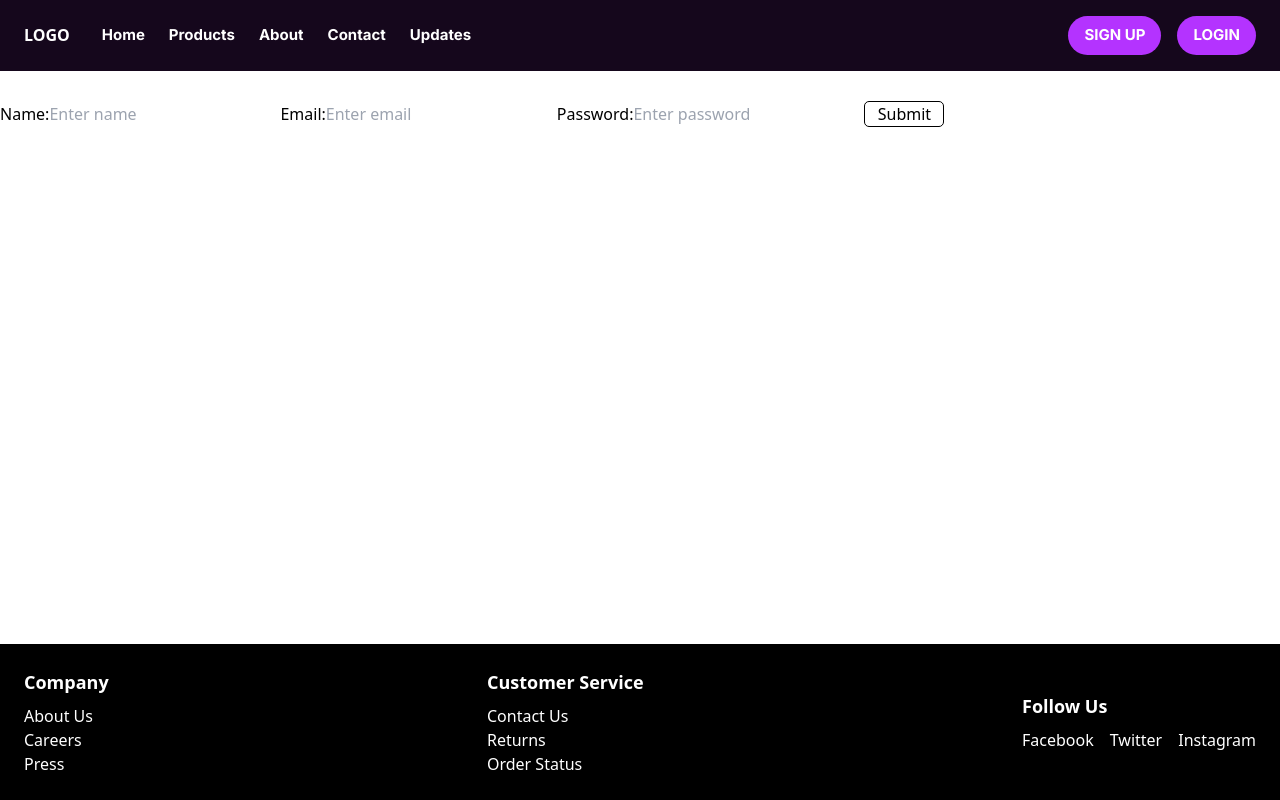
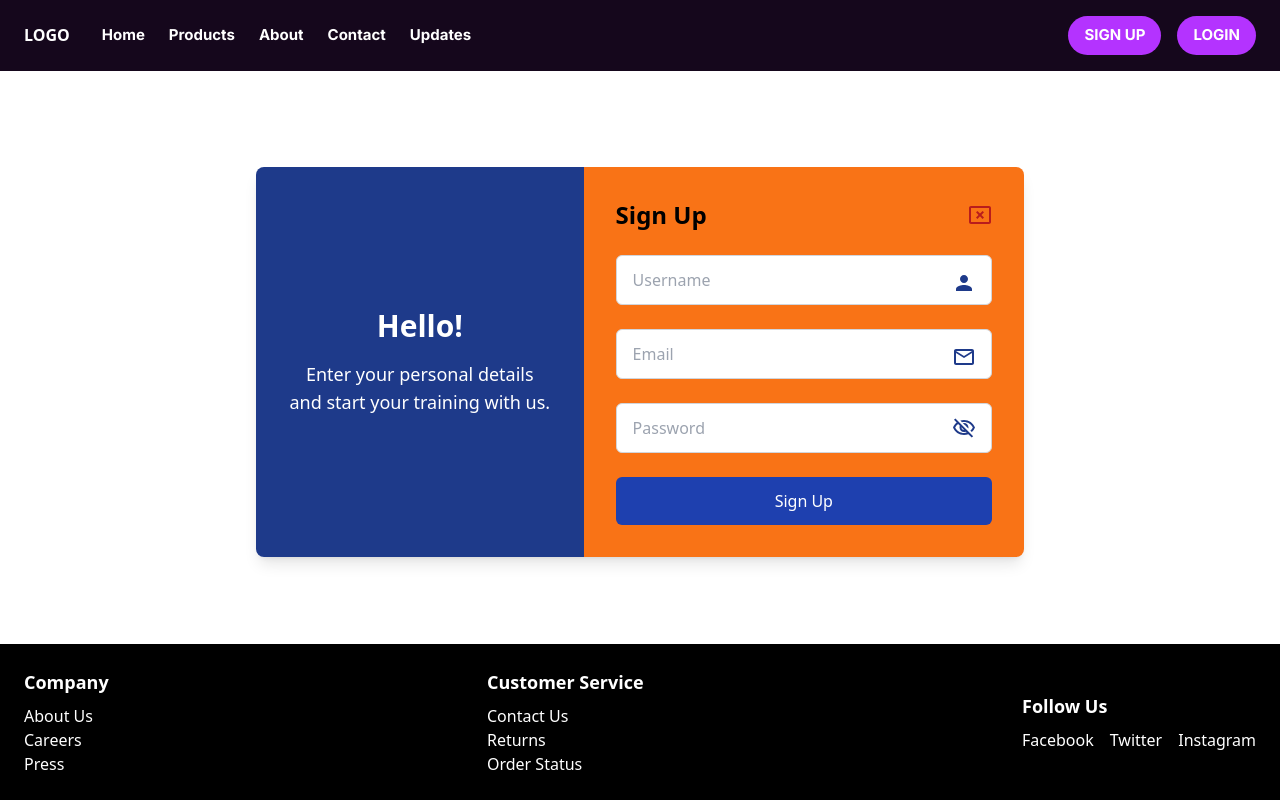
Before and after one commit to servetisikli/fit-lite-final-project-client, a React (Vite) app: page /signup in a window 1280 px wide. Built offline with nearby package versions, Linux system fonts and the light colour scheme; a web font is replaced by a local one.

Commit message:
register and login updated

```diff
--- a/src/pages/login/Login.jsx
+++ b/src/pages/login/Login.jsx
@@ -1,9 +1,116 @@
-import React from 'react'
+import React, { useContext } from "react";
+import axios from "axios";
+import { useState } from "react";
+//import "./Login.css";
+import { useNavigate, Link } from "react-router";
+import { UserContext } from "../../contexts/UserContext";
+import MailOutlineOutlinedIcon from "@mui/icons-material/MailOutlineOutlined";
+import VisibilityOutlinedIcon from "@mui/icons-material/VisibilityOutlined";
+import VisibilityOffOutlinedIcon from "@mui/icons-material/VisibilityOffOutlined";
+import CancelPresentationOutlinedIcon from "@mui/icons-material/CancelPresentationOutlined";
 
 const Login = () => {
+  const [email, setEmail] = useState("");
+  const [password, setPassword] = useState("");
+  const { setIsUserLoggedIn } = useContext(UserContext);
+  const [visibleEye, setVisibleEye] = useState(false);
+  const navigator = useNavigate();
+
+  const [details, setDetails] = useState([]);
+  const userLogIn = { email, password };
+
+  const loginSubmit = async (e) => {
+    e.preventDefault();
+
+    try {
+      const response = await axios.post(
+        "http://localhost:5000/api/auth/login",
+        userLogIn
+      );
+      if (response.data) alert("User logged in succesfully");
+      else alert("Log in failed");
+      setIsUserLoggedIn(response.data);
+
+      setEmail("");
+      setPassword("");
+    } catch (error) {
+      console.log(error);
+    }
+  };
+
   return (
-    <div>Login</div>
-  )
-}
+    <div className="flex flex-col md:flex-row w-4/5 max-w-3xl mx-auto mt-24 bg-gray-100 rounded-lg shadow-lg overflow-hidden">
+      <div className=" md:flex flex-col justify-center items-center bg-blue-900 text-white w-2/2 p-8 ">
+        <h1 className="text-3xl font-bold mb-4">Welcome back!</h1>
+        <p className="text-lg text-center">
+          To keep connected with us, please login into your personal account.
+        </p>
+      </div>
+      <form
+        onSubmit={loginSubmit}
+        className="flex flex-col bg-orange-500 w-full md:w-2/2 p-8 space-y-6"
+      >
+        <div className="flex justify-between items-center">
+          <h2 className="text-2xl font-semibold">Login</h2>
+          {/* <p onClick={() => navigator("/")}>x</p> */}
+          <CancelPresentationOutlinedIcon
+            className="text-3xl cursor-pointer text-red-700 hover:text-red-600"
+            onClick={() => navigator("/")}
+          />
+        </div>
 
-export default Login
+        <div className="relative">
+          <input
+            type="email"
+            name="email"
+            placeholder="Email"
+            value={email}
+            onChange={(e) => setEmail(e.target.value)}
+            className="w-full px-4 py-3 border border-gray-300 rounded-md focus:outline-none focus:ring focus:ring-blue-300"
+          />
+          <MailOutlineOutlinedIcon className="absolute right-4 top-4 text-blue-900" />
+        </div>
+
+        <div className="relative">
+          <input
+            type={visibleEye ? "text" : "password"}
+            name="password"
+            placeholder="Password"
+            value={password}
+            onChange={(e) => setPassword(e.target.value)}
+            className="w-full px-4 py-3 border border-gray-300 rounded-md focus:outline-none focus:ring focus:ring-blue-300"
+          />
+          <span
+            onClick={() => setVisibleEye(!visibleEye)}
+            className="absolute right-4 top-3 text-blue-900 cursor-pointer"
+          >
+            {visibleEye ? (
+              <VisibilityOutlinedIcon />
+            ) : (
+              <VisibilityOffOutlinedIcon />
+            )}
+          </span>
+        </div>
+        <Link to="#" className="text-sm text-center text-gray-700 underline">
+          Forgot password?
+        </Link>
+
+        <button
+          type="submit"
+          value="Submit"
+          className="w-full py-3 bg-blue-800 text-white rounded-md hover:bg-blue-900 transition"
+        >
+          Submit
+        </button>
+        <div className="text-center text-gray-700">
+          Don't have an account?{" "}
+          <Link to="/auth/register" className="text-blue-600 underline">
+            Sign up
+          </Link>
+        </div>
+      </form>
+    </div>
+  );
+};
+
+export default Login;
--- a/src/pages/signup/Signup.jsx
+++ b/src/pages/signup/Signup.jsx
@@ -1,11 +1,18 @@
 import React from "react";
-import { useState } from "react";
+import { useState, useContext } from "react";
 import axios from "axios";
+import PersonIcon from "@mui/icons-material/Person";
+import CancelPresentationOutlinedIcon from "@mui/icons-material/CancelPresentationOutlined";
+import MailOutlineOutlinedIcon from "@mui/icons-material/MailOutlineOutlined";
+import VisibilityOutlinedIcon from "@mui/icons-material/VisibilityOutlined";
+import VisibilityOffOutlinedIcon from "@mui/icons-material/VisibilityOffOutlined";
 
-const Signup = () => {
+const Registration = () => {
   const [name, setName] = useState("");
   const [email, setEmail] = useState("");
   const [password, setPassword] = useState("");
+  const [visibleEye, setVisibleEye] = useState(false);
+  const [popClose, setPopClose] = useState(true);
 
   const [details, setDetails] = useState([]);
   const userData = { name, email, password };
@@ -26,55 +33,85 @@ const Signup = () => {
       console.log(error);
     }
   };
+  const closePopUp = () => {
+    setPopClose(false);
+  };
+  if (!popClose) return null;
 
   return (
-    <div>
-      <form style={{ marginTop: "30px" }}>
-        <label>
-          Name:
+    <div className="flex flex-col md:flex-row w-4/5 max-w-3xl mx-auto mt-24 bg-gray-100 rounded-lg shadow-lg overflow-hidden">
+      <div className=" md:flex flex-col justify-center items-center bg-blue-900 text-white w-2/2 p-8">
+        <h1 className="text-3xl font-bold mb-4">Hello!</h1>
+        <p className="text-lg text-center">
+          Enter your personal details and start your training with us.
+        </p>
+      </div>
+
+      <form className="flex flex-col bg-orange-500 w-full md:w-2/2 p-8 space-y-6">
+        <div className="flex justify-between items-center">
+          <h2 className="text-2xl font-semibold">Sign Up</h2>
+          <CancelPresentationOutlinedIcon
+            className="text-3xl cursor-pointer text-red-700 hover:text-red-600"
+            onClick={closePopUp}
+          />
+        </div>
+
+        <div className="relative">
           <input
             type="text"
-            name="name"
-            placeholder="Enter name"
+            name="Username"
+            placeholder="Username"
             value={name}
             onChange={(e) => setName(e.target.value)}
+            className="w-full px-4 py-3 border border-gray-300 rounded-md focus:outline-none focus:ring focus:ring-blue-300"
           />
-        </label>
-        <label>
-          Email:
+          <PersonIcon className="absolute right-4 top-4 text-blue-900" />
+        </div>
+
+        <div className="relative">
           <input
             type="email"
             name="email"
-            placeholder="Enter email"
+            placeholder="Email"
             value={email}
             onChange={(e) => setEmail(e.target.value)}
+            className="w-full px-4 py-3 border border-gray-300 rounded-md focus:outline-none focus:ring focus:ring-blue-300"
           />
-        </label>
-        <label>
-          Password:
+          <MailOutlineOutlinedIcon className="absolute right-4 top-4 text-blue-900" />
+        </div>
+
+        <div className="relative">
           <input
-            type="password"
+            type={visibleEye ? "text" : "password"}
             name="password"
-            placeholder="Enter password"
+            placeholder="Password"
             value={password}
             onChange={(e) => setPassword(e.target.value)}
+            className="w-full px-4 py-3 border border-gray-300 rounded-md focus:outline-none focus:ring focus:ring-blue-300"
           />
-        </label>
+          <span
+            onClick={() => setVisibleEye(!visibleEye)}
+            className="absolute right-4 top-3 text-blue-900 cursor-pointer"
+          >
+            {visibleEye ? (
+              <VisibilityOutlinedIcon />
+            ) : (
+              <VisibilityOffOutlinedIcon />
+            )}
+          </span>
+        </div>
+
         <button
-          style={{
-            border: "1px solid black",
-            borderRadius: " 5px ",
-            width: "80px",
-          }}
           type="submit"
           value="Submit"
           onClick={handleSubmit}
+          className="w-full py-3 bg-blue-800 text-white rounded-md hover:bg-blue-900 transition"
         >
-          Submit
+          Sign Up
         </button>
       </form>
     </div>
   );
 };
 
-export default Signup;
+export default Registration;
```
